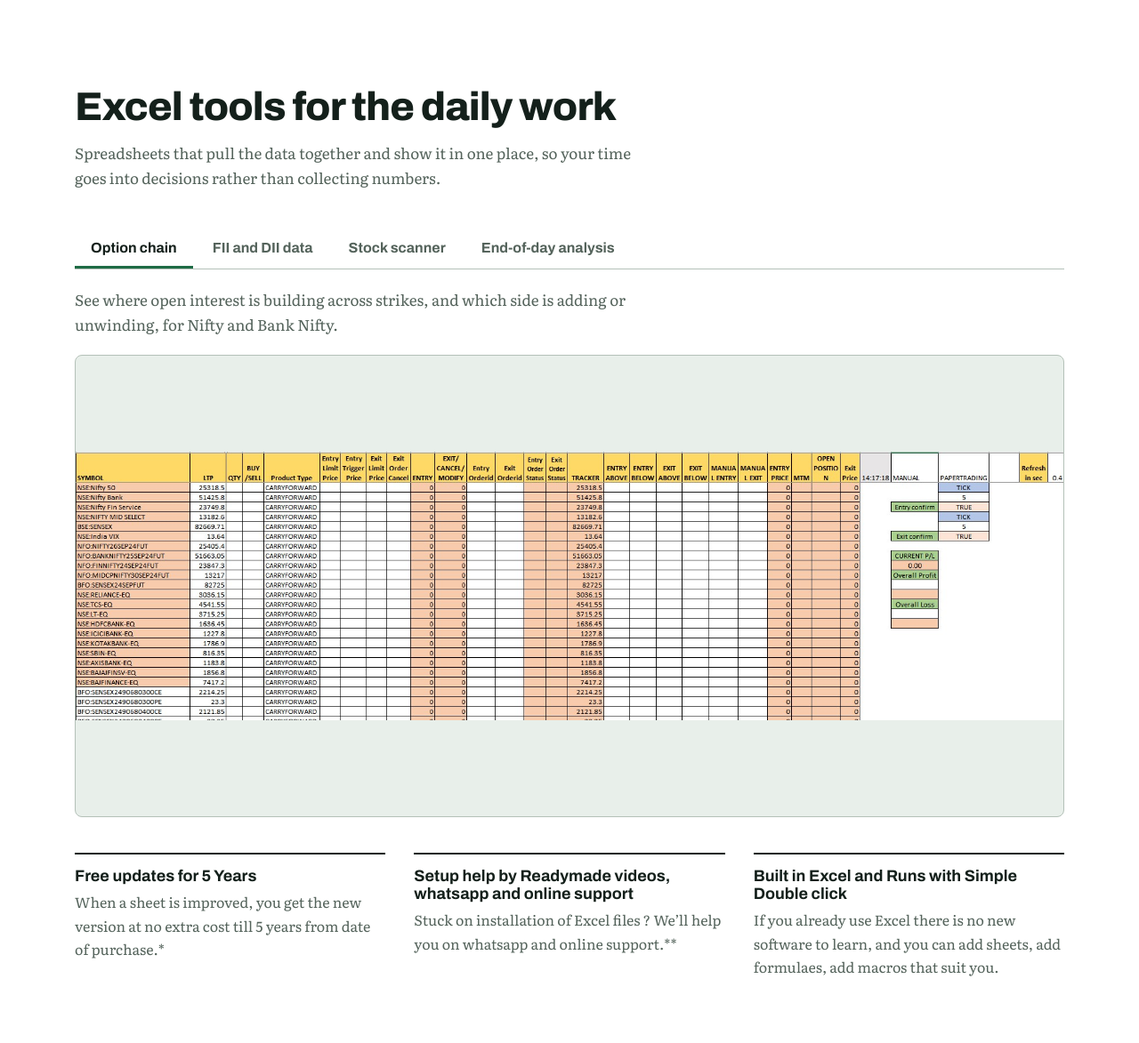
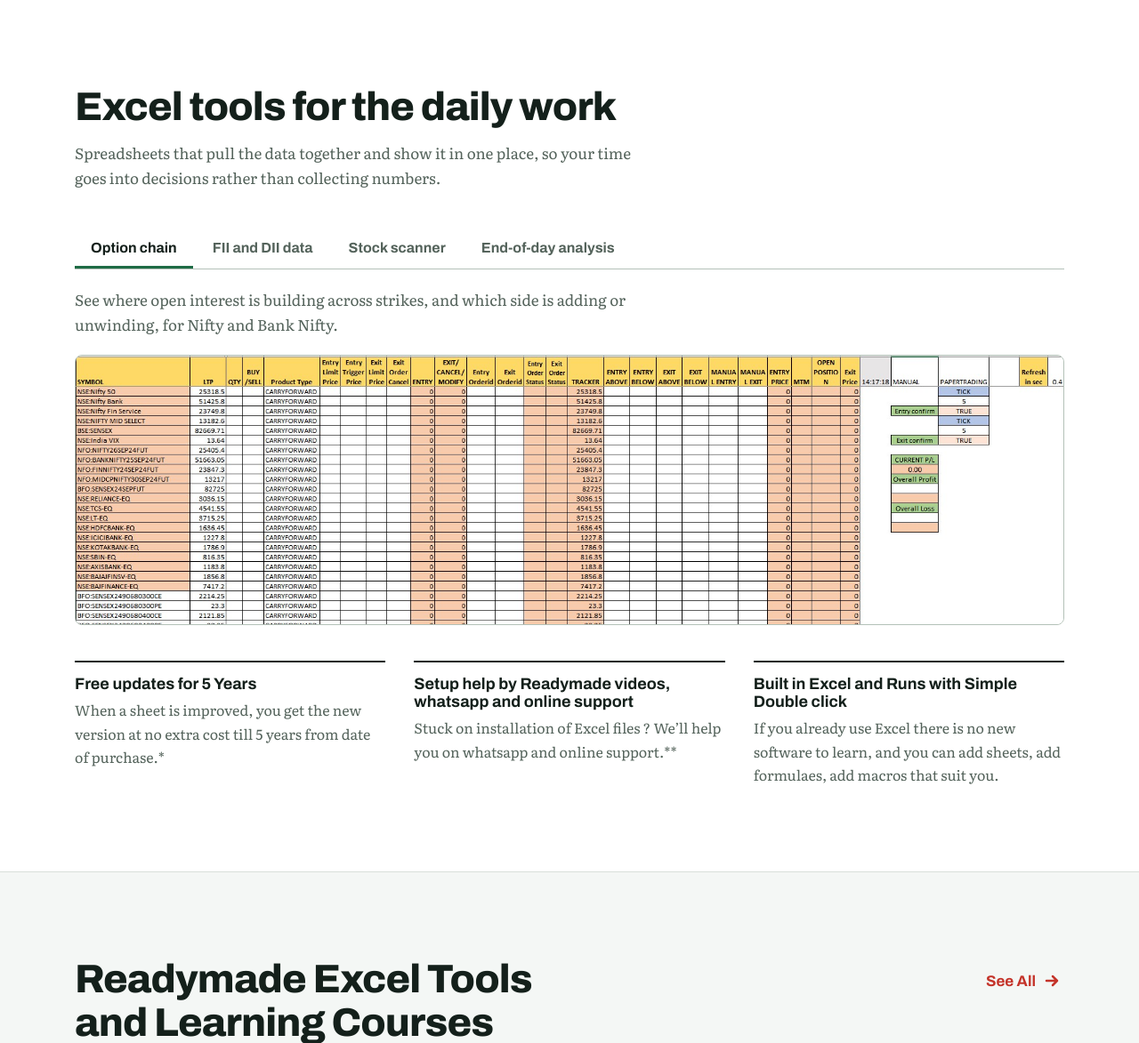
Before and after one commit to pvj19/pranil_django1, a Django app: page / in a window 1280 px wide. Shown: the part 2171-3344 px from the top of the page at 89% size. Run offline with Django 5.2, Linux system fonts and the light colour scheme.

Commit message:
Make tool screenshots scroll sideways and shrink box height on mobile

```diff
--- a/marketpath/static/marketpath/css/style.css
+++ b/marketpath/static/marketpath/css/style.css
@@ -145,19 +145,12 @@
   border: 1px solid var(--line-strong);
   border-radius: 8px;
   background: var(--mist);
-  height: 520px;
-  display: flex;
-  align-items: center;
-  justify-content: center;
   overflow: hidden;
 }
-.xl-screenshot {
+  .xl-screenshot {
   display: block;
-  max-width: 100%;
-  max-height: 100%;
-  width: auto;
+  width: 100%;
   height: auto;
-  object-fit: fill;
   image-rendering: -webkit-optimize-contrast;
 }
 
```
